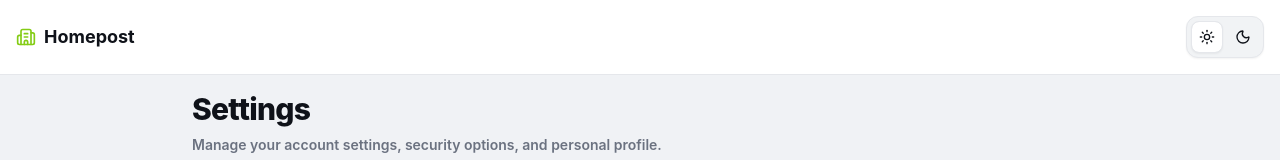
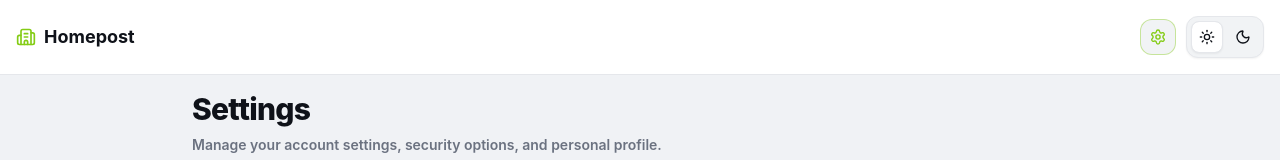
Before and after one commit to Arsa-1109/homepost, a Next.js app in the folder frontend/: page /tenant/settings in a window 1280 px wide. Shown: the top 160 px of the page. Built offline with nearby package versions, Linux system fonts and the light colour scheme.

Commit message:
feat(tenant): add direct settings button to tenant portal top-right header

```diff
--- a/frontend/src/app/tenant/layout.tsx
+++ b/frontend/src/app/tenant/layout.tsx
@@ -4,7 +4,8 @@ import Link from "next/link";
 import { usePathname } from "next/navigation";
 import { UserButton } from "@clerk/nextjs";
 import { ThemeToggle } from "@/components/ThemeToggle";
-import { Home, Wrench, Megaphone, FileText, Building2 } from "lucide-react";
+import { Home, Wrench, Megaphone, FileText, Building2, Settings } from "lucide-react";
+import { cn } from "@/lib/utils";
 
 const TABS = [
   { label: "Home",     icon: Home,      href: "/tenant/dashboard" },
@@ -19,6 +20,7 @@ export default function TenantLayout({
   children: React.ReactNode;
 }) {
   const pathname = usePathname();
+  const isSettingsActive = pathname === "/tenant/settings" || pathname.startsWith("/tenant/settings/");
 
   return (
     <div className="flex flex-col min-h-dvh">
@@ -28,9 +30,22 @@ export default function TenantLayout({
           <Building2 className="size-5 text-[rgb(var(--ml-accent))]" />
           <span>Homepost</span>
         </Link>
-        <div className="flex gap-4 items-center">
+        <div className="flex gap-2.5 items-center">
+          <Link
+            href="/tenant/settings"
+            className={cn(
+              "size-9 rounded-xl flex items-center justify-center border transition-all duration-200 cursor-pointer shadow-sm active:scale-[0.97]",
+              isSettingsActive
+                ? "bg-[rgb(var(--ml-bg-tertiary))] text-[rgb(var(--ml-accent))] border-[rgb(var(--ml-accent))]/40 shadow-[0_0_12px_rgba(var(--ml-accent),0.15)]"
+                : "bg-[rgb(var(--ml-bg-tertiary))] text-[rgb(var(--ml-text-secondary))] border-border hover:text-[rgb(var(--ml-text-primary))] hover:border-[rgb(var(--ml-text-primary))]/30"
+            )}
+            title="Settings"
+            aria-label="Settings"
+          >
+            <Settings className={cn("size-4 transition-transform duration-200", isSettingsActive ? "text-[rgb(var(--ml-accent))] scale-105" : "hover:rotate-45")} />
+          </Link>
+          <ThemeToggle />
           <UserButton />
-          <ThemeToggle />
         </div>
       </header>
 
```
